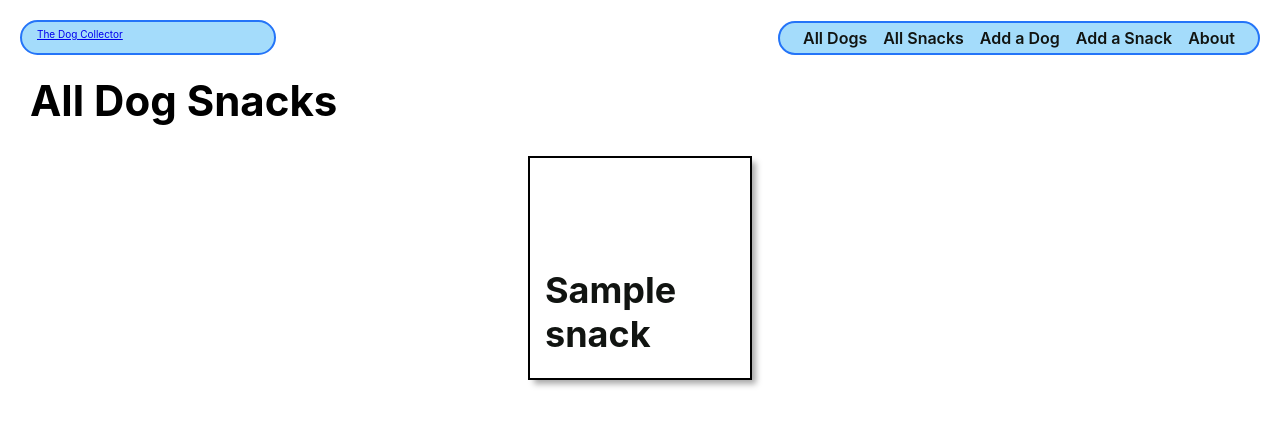
After one commit to juanrw7/dogcollector-finch-lab, a Django app: page /snacks/ in a window 1280 px wide. The commit adds this page. Shown: the top 426 px of the page. Run offline with Django 4.2, Linux system fonts and the light colour scheme; tables that the repository leaves empty hold one stand-in row (values such as "Sample post").

Commit message:
complete part 5, add Snack model and CUD functionality to it

```diff
--- a/main_app/admin.py
+++ b/main_app/admin.py
@@ -1,7 +1,8 @@
 from django.contrib import admin
 # import your models here
-from .models import Dog, Walk
+from .models import Dog, Walk, Snack
 
 # Register your models here
 admin.site.register(Dog)
 admin.site.register(Walk)
+admin.site.register(Snack)
--- a/main_app/models.py
+++ b/main_app/models.py
@@ -1,6 +1,8 @@
 from django.db import models
 # Import the reverse function
 from django.urls import reverse
+from datetime import date
+
 
 
 TIMES = (
@@ -23,6 +25,9 @@ class Dog(models.Model):
   def get_absolute_url(self):
     return reverse('dog-detail', kwargs={'dog_id': self.id})
 
+  def walked_today(self):
+    return self.walk_set.filter(date=date.today()).count() >= 1
+
 
 class Walk(models.Model):
   date = models.DateField('Date of the Walk')
@@ -40,3 +45,14 @@ class Walk(models.Model):
 
   class Meta:
     ordering = ['-date']
+
+
+# Add the Toy model
+class Snack(models.Model):
+  name = models.CharField(max_length=50)
+
+  def __str__(self):
+    return self.name
+
+  def get_absolute_url(self):
+    return reverse('snack-detail', kwargs={'pk': self.id})
--- /dev/null
+++ b/main_app/static/css/snacks/snack-index.css
@@ -0,0 +1,64 @@
+.card-container {
+  padding: 0 40px;
+  display: flex;
+  justify-content: center;
+  flex-wrap: wrap;
+}
+
+.card {
+  width: 224px;
+  height: 224px;
+  margin: 10px;
+  border: solid 2px;
+  box-shadow: var(--card-box-shadow);
+  position: relative;
+}
+
+.card-bg{
+  opacity: .4;
+  position: absolute;
+  display: inline-flex;
+  top: 0;
+  left: 0;
+  width: 100%;
+  height: 100%;
+}
+
+.card-content {
+  padding: 15px;
+  height: 100%;
+  width: 100%;
+  display: flex;
+  align-items: flex-end;
+  justify-content: flex-end;
+  flex-direction: column;
+}
+
+.card > a {
+  position: absolute;
+  top: 0;
+  left: 0;
+  width: 100%;
+  height: 100%;
+  display: inline-block;
+  text-decoration: none;
+  color: var(--text-color);
+}
+
+.card h2 {
+  margin: 7px 0;
+  font-size: var(--font-xxl);
+}
+
+.card p {
+  margin: 0;
+  font-size: var(--font-reg);
+}
+
+.page-header > img {
+  margin-left: 10px;
+}
+
+.page-header > img:first-of-type {
+  margin-left: 15px;
+}
--- a/main_app/templates/base.html
+++ b/main_app/templates/base.html
@@ -26,7 +26,9 @@
     <nav>
       <ul>
         <li><a href="{% url 'dog-index' %}">All Dogs</a></li>
+        <li><a href="{% url 'snack-index' %}">All Snacks</a></li>
         <li><a href="{% url 'dog-create' %}">Add a Dog</a></li>
+        <li><a href="{% url 'snack-create' %}">Add a Snack</a></li>
         <li><a href="{% url 'about' %}">About</a></li>
       </ul>
     </nav>
--- a/main_app/templates/dogs/detail.html
+++ b/main_app/templates/dogs/detail.html
@@ -52,6 +52,11 @@
       action="{% url 'add-walk' dog.id %}"
     >
       {% csrf_token %}
+      {% if dog.walked_today %}
+        <p class="fed">{{dog.name}} has gone on a walk today!</p>
+      {% else %}
+        <p class="unfed">{{dog.name}} might need to go for a walk!</p>
+      {% endif %}
       {{ walk_form.as_p }}
       <button type="submit" class="btn submit">Add Walk</button>
     </form>
--- /dev/null
+++ b/main_app/templates/main_app/snack_list.html
@@ -0,0 +1,31 @@
+{% extends 'base.html' %}
+{% load static %}
+
+{% block head %}
+<link
+  rel="stylesheet"
+  type="text/css"
+  href="{% static 'css/snacks/snack-index.css' %}"
+/>
+{% endblock %}
+
+{% block content %}
+
+<section class="page-header">
+  <h1>All Dog Snacks</h1>
+</section>
+
+<section class="card-container">
+  {% for snack in snack_list %}
+  <div class="card">
+    <div class="card-bg"></div>
+    <a href="{% url 'snack-detail' snack.id %}">
+      <div class="card-content">
+        <h2>{{ snack.name }}</h2>
+      </div>
+    </a>
+  </div>
+  {% endfor %}
+</section>
+
+{% endblock %}
--- a/main_app/urls.py
+++ b/main_app/urls.py
@@ -13,4 +13,10 @@ urlpatterns = [
     path('dogs/<int:pk>/delete/', views.DogDelete.as_view(), name='dog-delete'),
 
     path('dogs/<int:dog_id>/add-walk/', views.add_walk, name='add-walk'),
+    path('snacks/create/', views.SnackCreate.as_view(), name='snack-create'),
+
+    path('snacks/<int:pk>/', views.SnackDetail.as_view(), name='snack-detail'),
+    path('snacks/', views.SnackList.as_view(), name='snack-index'),
+    path('snacks/<int:pk>/update/', views.SnackUpdate.as_view(), name='snack-update'),
+    path('snacks/<int:pk>/delete/', views.SnackDelete.as_view(), name='snack-delete'),
 ]
--- a/main_app/views.py
+++ b/main_app/views.py
@@ -1,8 +1,9 @@
 from django.shortcuts import render, redirect
-from .models import Dog
+from .models import Dog, Snack
 # Add the following import
 from django.http import HttpResponse
 from django.views.generic.edit import CreateView, UpdateView, DeleteView
+from django.views.generic import ListView, DetailView
 from .forms import WalkForm
 
 
@@ -50,3 +51,23 @@ def add_walk(request, dog_id):
     new_walk.dog_id = dog_id
     new_walk.save()
   return redirect('dog-detail', dog_id=dog_id)
+
+class SnackCreate(CreateView):
+  model = Snack
+  fields = '__all__'
+
+
+
+class SnackList(ListView):
+  model = Snack
+
+class SnackDetail(DetailView):
+  model = Snack
+
+class SnackUpdate(UpdateView):
+  model = Snack
+  fields = ['name']
+
+class SnackDelete(DeleteView):
+  model = Snack
+  success_url = '/snacks/'
```
Also changed, not shown: main_app/static/css/snacks/snack-detail.css (added, +52 -0 lines), main_app/templates/main_app/snack_confirm_delete.html (added, +22 -0 lines), main_app/templates/main_app/snack_detail.html (added, +23 -0 lines), main_app/templates/main_app/snack_form.html (added, +24 -0 lines), main_app/migrations/0003_snack_alter_walk_options_alter_walk_date.py (added).
